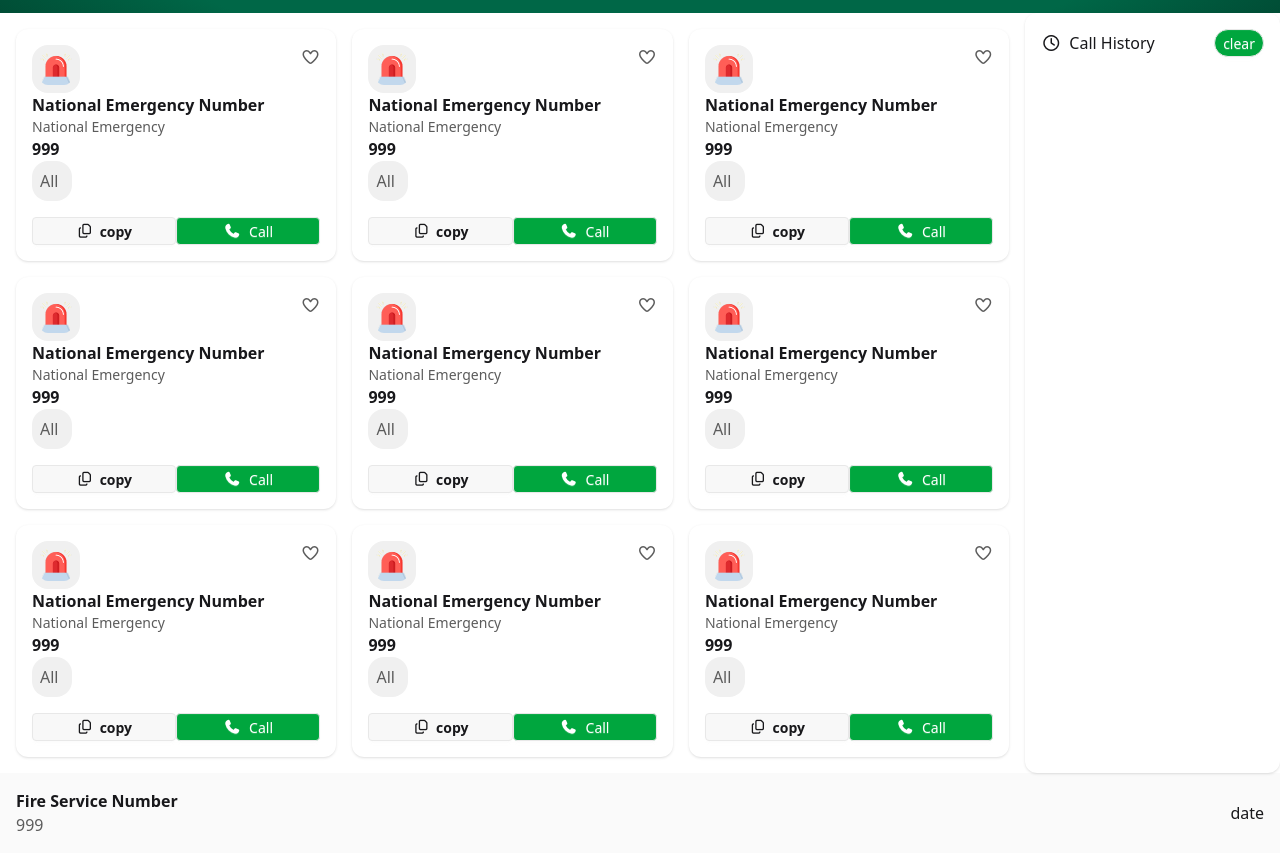
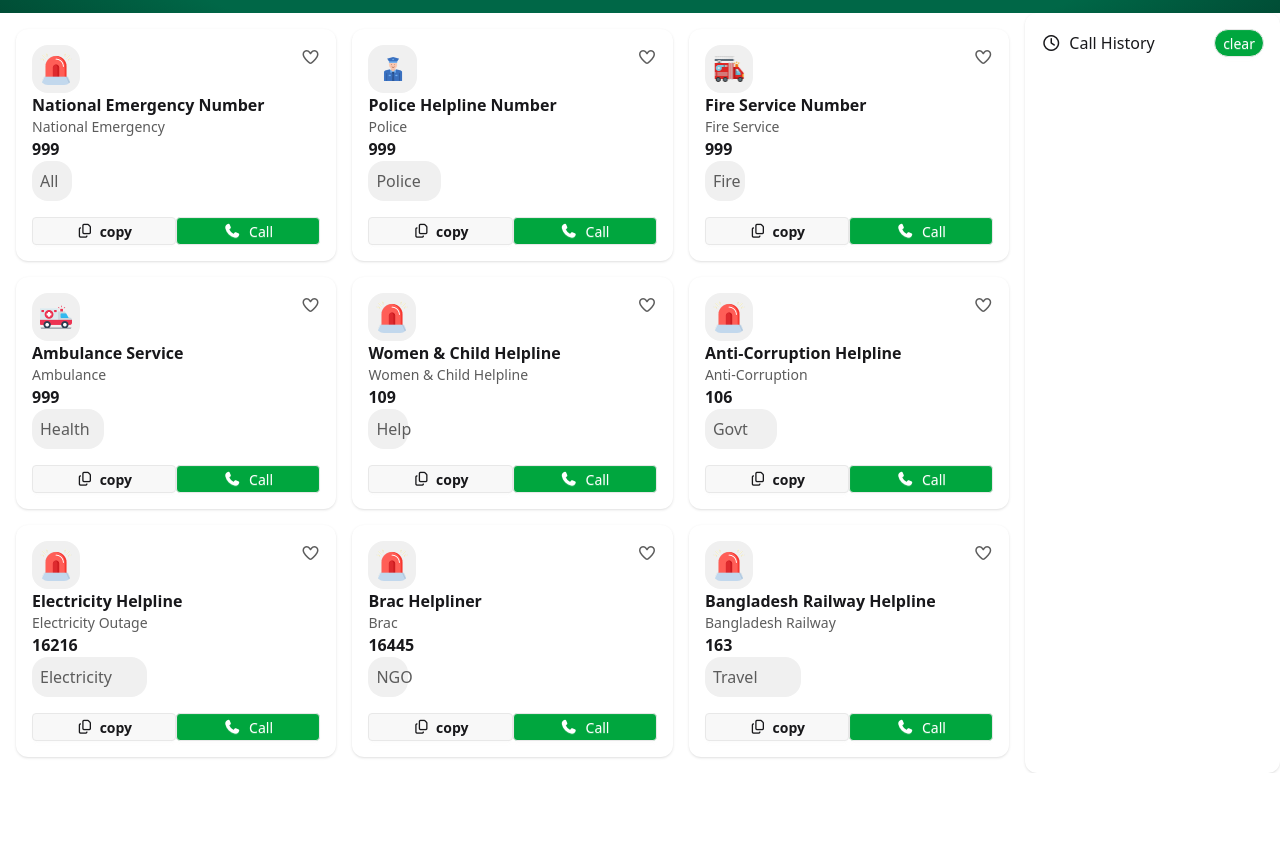
Before and after one commit to mehedi-hassan7616/emergency-hotline, a plain HTML site: page index.html in a window 1280 px wide. Shown: the part 223-1076 px from the top of the page. After the commit the page ends 996 px from the top, so only its background shows below. Drawn offline with nearby package versions, Linux system fonts and the light colour scheme.

Commit message:
make coppy button and clear btn

```diff
--- a/index.html
+++ b/index.html
@@ -43,10 +43,9 @@
                 <button
                   class="flex gap-2 bg-[#00A63E] text-[#ffffff] font-medium py-1 px-2 rounded-3xl"
                 >
-                  <p>0</p>
+                  <p id="copy-count">0</p>
                   <span>copy</span>
                 </button>
-              </div>
             </div>
           </div>
         </div>
@@ -91,7 +90,118 @@
           </div>
           <div class="flex ">
             <div class="w-full">
-              <button class="btn h-7 w-full">
+              <button  class="copy-btn btn h-7 w-full">
+                <i class="copy fa-regular fa-copy"></i> copy
+              </button>
+            </div>
+            <div class="w-full">
+              <button id=""
+                class="call-1 call flex gap-2 bg-[#00A63E] text-[#ffffff] font-light py-1 px-2 btn h-7 w-full"
+              >
+                <i  class="fa-solid fa-phone"></i>Call
+              </button>
+            </div>
+          </div>
+        </div>
+
+        <!-- card-1 end -->
+        <!-- card-2 -->
+        <!-- acording to card Number -->
+        <!-- card-1      -->
+        <div class="card p-4 bg-[#ffffff] shadow-sm rounded-xl">
+          <div class="flex justify-between">
+            <img
+              class="Emergency h-12 p-2 rounded-2xl bg-[#f0f0f0]"
+              src="assets/police.png"
+              alt=""
+            />
+            <p class=" ">
+              <i class="text-[#5c5c5c] fa-regular fa-heart heart"></i>
+            </p>
+          </div>
+          <div class="mb-4">
+            <h3 class="font-bold">Police Helpline Number</h3>
+            <p class="text-sm text-[#5c5c5c]">Police</p>
+            <h2 class="font-bold">999</h2>
+            <p class="w-1/4 p-2 bg-[#f0f0f0] rounded-2xl text-[#5c5c5c]">Police</p>
+          </div>
+          <div class="flex ">
+            <div class="w-full">
+              <button class="copy-btn  btn h-7 w-full">
+                <i class="copy fa-regular fa-copy"></i> copy
+              </button>
+            </div>
+            <div class="w-full">
+              <button
+                class="call flex gap-2 bg-[#00A63E] text-[#ffffff] font-light py-1 px-2 btn h-7 w-full"
+              >
+                <i class="fa-solid fa-phone"></i>Call
+              </button>
+            </div>
+          </div>
+        </div>
+
+        <!-- card-2 end -->
+        <!-- card-3 -->
+        <!-- acording to card Number -->
+        <!-- card-3      -->
+        <div class="card p-4 bg-[#ffffff] shadow-sm rounded-xl">
+          <div class="flex justify-between">
+            <img
+              class="Emergency h-12 p-2 rounded-2xl bg-[#f0f0f0]"
+              src="assets/fire-service.png"
+              alt=""
+            />
+            <p class=" ">
+              <i class="text-[#5c5c5c] fa-regular fa-heart heart"></i>
+            </p>
+          </div>
+          <div class="mb-4">
+            <h3 class="font-bold">Fire Service Number</h3>
+            <p class="text-sm text-[#5c5c5c]">Fire Service</p>
+            <h2 class="font-bold">999</h2>
+            <p class="w-10 p-2 bg-[#f0f0f0] rounded-2xl text-[#5c5c5c]">Fire</p>
+          </div>
+          <div class="flex ">
+            <div class="w-full">
+              <button class="copy-btn btn h-7 w-full">
+                <i class="copy fa-regular fa-copy"></i> copy
+              </button>
+            </div>
+            <div class="w-full">
+              <button
+                class="call flex gap-2 bg-[#00A63E] text-[#ffffff] font-light py-1 px-2 btn h-7 w-full"
+              >
+                <i class="fa-solid fa-phone"></i>Call
+              </button>
+            </div>
+          </div>
+        </div>
+
+        <!-- card-3 end -->
+        <!-- card-2 -->
+        <!-- acording to card Number -->
+        <!-- card-4      -->
+        <div class="card p-4 bg-[#ffffff] shadow-sm rounded-xl">
+          <div class="flex justify-between">
+            <img
+              class="Emergency h-12 p-2 rounded-2xl bg-[#f0f0f0]"
+              src="assets/ambulance.png"
+              alt=""
+            />
+            <p class=" ">
+              <i class="text-[#5c5c5c] fa-regular fa-heart heart"></i>
+            </p>
+          </div>
+          <div class="mb-4">
+            <h3 class="font-bold">Ambulance Service</h3>
+            <p class="text-sm text-[#5c5c5c]">Ambulance</p>
+            <h2 class="font-bold">999</h2>
+            <p class="w-1/4 p-2 bg-[#f0f0f0] rounded-2xl text-[#5c5c5c]">Health</p>
+          </div>
+          <div class="flex ">
+            <div class="w-full">
+              <button class=" copy-btn btn h-7 w-full">
                 <i class="copy fa-regular fa-copy"></i> copy
               </button>
             </div>
@@ -121,14 +231,14 @@
             </p>
           </div>
           <div class="mb-4">
-            <h3 class="font-bold">National Emergency Number</h3>
-            <p class="text-sm text-[#5c5c5c]">National Emergency</p>
-            <h2 class="font-bold">999</h2>
-            <p class="w-10 p-2 bg-[#f0f0f0] rounded-2xl text-[#5c5c5c]">All</p>
+            <h3 class="font-bold">Women & Child Helpline</h3>
+            <p class="text-sm text-[#5c5c5c]">Women & Child Helpline</p>
+            <h2 class="font-bold">109</h2>
+            <p class="w-10 p-2 bg-[#f0f0f0] rounded-2xl text-[#5c5c5c]">Help</p>
           </div>
           <div class="flex ">
             <div class="w-full">
-              <button class="btn h-7 w-full">
+              <button class="copy-btn btn h-7 w-full">
                 <i class="copy fa-regular fa-copy"></i> copy
               </button>
             </div>
@@ -158,14 +268,51 @@
             </p>
           </div>
           <div class="mb-4">
-            <h3 class="font-bold">National Emergency Number</h3>
-            <p class="text-sm text-[#5c5c5c]">National Emergency</p>
-            <h2 class="font-bold">999</h2>
-            <p class="w-10 p-2 bg-[#f0f0f0] rounded-2xl text-[#5c5c5c]">All</p>
+            <h3 class="font-bold">Anti-Corruption Helpline</h3>
+            <p class="text-sm text-[#5c5c5c]">Anti-Corruption</p>
+            <h2 class="font-bold">106</h2>
+            <p class="w-1/4 p-2 bg-[#f0f0f0] rounded-2xl text-[#5c5c5c]">Govt</p>
           </div>
           <div class="flex ">
             <div class="w-full">
-              <button class="btn h-7 w-full">
+              <button class="copy-btn btn h-7 w-full">
+                <i class="copy fa-regular fa-copy"></i> copy
+              </button>
+            </div>
+            <div class="w-full">
+              <button
+                class="call flex gap-2 bg-[#00A63E] text-[#ffffff] font-light py-1 px-2 btn h-7 w-full"
+              >
+                <i class="fa-solid fa-phone"></i>Call
+              </button>
+            </div>
+          </div>
+        </div>
+
+        <!-- card-6 end -->
+        <!-- card-2 -->
+        <!-- acording to card Number -->
+        <!-- card-7      -->
+        <div class="card p-4 bg-[#ffffff] shadow-sm rounded-xl">
+          <div class="flex justify-between">
+            <img
+              class="Emergency h-12 p-2 rounded-2xl bg-[#f0f0f0]"
+              src="assets/emergency.png"
+              alt=""
+            />
+            <p class=" ">
+              <i class="text-[#5c5c5c] fa-regular fa-heart heart"></i>
+            </p>
+          </div>
+          <div class="mb-4">
+            <h3 class="font-bold">Electricity Helpline</h3>
+            <p class="text-sm text-[#5c5c5c]">Electricity Outage</p>
+            <h2 class="font-bold">16216</h2>
+            <p class="w-2/5 p-2 bg-[#f0f0f0] rounded-2xl text-[#5c5c5c]">Electricity</p>
+          </div>
+          <div class="flex ">
+            <div class="w-full">
+              <button class="copy-btn btn h-7 w-full">
                 <i class="copy fa-regular fa-copy"></i> copy
               </button>
             </div>
@@ -182,7 +329,7 @@
         <!-- card-1 end -->
         <!-- card-2 -->
         <!-- acording to card Number -->
-        <!-- card-1      -->
+        <!-- card-8      -->
         <div class="card p-4 bg-[#ffffff] shadow-sm rounded-xl">
           <div class="flex justify-between">
             <img
@@ -195,14 +342,14 @@
             </p>
           </div>
           <div class="mb-4">
-            <h3 class="font-bold">National Emergency Number</h3>
-            <p class="text-sm text-[#5c5c5c]">National Emergency</p>
-            <h2 class="font-bold">999</h2>
-            <p class="w-10 p-2 bg-[#f0f0f0] rounded-2xl text-[#5c5c5c]">All</p>
+            <h3 class="font-bold">Brac Helpliner</h3>
+            <p class="text-sm text-[#5c5c5c]">Brac</p>
+            <h2 class="font-bold">16445</h2>
+            <p class="w-10 p-2 bg-[#f0f0f0] rounded-2xl text-[#5c5c5c]">NGO</p>
           </div>
           <div class="flex ">
             <div class="w-full">
-              <button class="btn h-7 w-full">
+              <button class=" copy-btn btn h-7 w-full">
                 <i class="copy fa-regular fa-copy"></i> copy
               </button>
             </div>
@@ -219,7 +366,7 @@
         <!-- card-1 end -->
         <!-- card-2 -->
         <!-- acording to card Number -->
-        <!-- card-1      -->
+        <!-- card-9     -->
         <div class="card p-4 bg-[#ffffff] shadow-sm rounded-xl">
           <div class="flex justify-between">
             <img
@@ -232,162 +379,14 @@
             </p>
           </div>
           <div class="mb-4">
-            <h3 class="font-bold">National Emergency Number</h3>
-            <p class="text-sm text-[#5c5c5c]">National Emergency</p>
-            <h2 class="font-bold">999</h2>
-            <p class="w-10 p-2 bg-[#f0f0f0] rounded-2xl text-[#5c5c5c]">All</p>
+            <h3 class="font-bold">Bangladesh Railway Helpline </h3>
+            <p class="text-sm text-[#5c5c5c]">Bangladesh Railway</p>
+            <h2 class="font-bold">163</h2>
+            <p class="w-1/3 p-2 bg-[#f0f0f0] rounded-2xl text-[#5c5c5c]">Travel</p>
           </div>
           <div class="flex ">
             <div class="w-full">
-              <button class="btn h-7 w-full">
-                <i class="copy fa-regular fa-copy"></i> copy
-              </button>
-            </div>
-            <div class="w-full">
-              <button
-                class="call flex gap-2 bg-[#00A63E] text-[#ffffff] font-light py-1 px-2 btn h-7 w-full"
-              >
-                <i class="fa-solid fa-phone"></i>Call
-              </button>
-            </div>
-          </div>
-        </div>
-
-        <!-- card-1 end -->
-        <!-- card-2 -->
-        <!-- acording to card Number -->
-        <!-- card-1      -->
-        <div class="card p-4 bg-[#ffffff] shadow-sm rounded-xl">
-          <div class="flex justify-between">
-            <img
-              class="Emergency h-12 p-2 rounded-2xl bg-[#f0f0f0]"
-              src="assets/emergency.png"
-              alt=""
-            />
-            <p class=" ">
-              <i class="text-[#5c5c5c] fa-regular fa-heart heart"></i>
-            </p>
-          </div>
-          <div class="mb-4">
-            <h3 class="font-bold">National Emergency Number</h3>
-            <p class="text-sm text-[#5c5c5c]">National Emergency</p>
-            <h2 class="font-bold">999</h2>
-            <p class="w-10 p-2 bg-[#f0f0f0] rounded-2xl text-[#5c5c5c]">All</p>
-          </div>
-          <div class="flex ">
-            <div class="w-full">
-              <button class="btn h-7 w-full">
-                <i class="copy fa-regular fa-copy"></i> copy
-              </button>
-            </div>
-            <div class="w-full">
-              <button
-                class="call flex gap-2 bg-[#00A63E] text-[#ffffff] font-light py-1 px-2 btn h-7 w-full"
-              >
-                <i class="fa-solid fa-phone"></i>Call
-              </button>
-            </div>
-          </div>
-        </div>
-
-        <!-- card-1 end -->
-        <!-- card-2 -->
-        <!-- acording to card Number -->
-        <!-- card-1      -->
-        <div class="card p-4 bg-[#ffffff] shadow-sm rounded-xl">
-          <div class="flex justify-between">
-            <img
-              class="Emergency h-12 p-2 rounded-2xl bg-[#f0f0f0]"
-              src="assets/emergency.png"
-              alt=""
-            />
-            <p class=" ">
-              <i class="text-[#5c5c5c] fa-regular fa-heart heart"></i>
-            </p>
-          </div>
-          <div class="mb-4">
-            <h3 class="font-bold">National Emergency Number</h3>
-            <p class="text-sm text-[#5c5c5c]">National Emergency</p>
-            <h2 class="font-bold">999</h2>
-            <p class="w-10 p-2 bg-[#f0f0f0] rounded-2xl text-[#5c5c5c]">All</p>
-          </div>
-          <div class="flex ">
-            <div class="w-full">
-              <button class="btn h-7 w-full">
-                <i class="copy fa-regular fa-copy"></i> copy
-              </button>
-            </div>
-            <div class="w-full">
-              <button
-                class="call flex gap-2 bg-[#00A63E] text-[#ffffff] font-light py-1 px-2 btn h-7 w-full"
-              >
-                <i class="fa-solid fa-phone"></i>Call
-              </button>
-            </div>
-          </div>
-        </div>
-
-        <!-- card-1 end -->
-        <!-- card-2 -->
-        <!-- acording to card Number -->
-        <!-- card-1      -->
-        <div class="card p-4 bg-[#ffffff] shadow-sm rounded-xl">
-          <div class="flex justify-between">
-            <img
-              class="Emergency h-12 p-2 rounded-2xl bg-[#f0f0f0]"
-              src="assets/emergency.png"
-              alt=""
-            />
-            <p class=" ">
-              <i class="text-[#5c5c5c] fa-regular fa-heart heart"></i>
-            </p>
-          </div>
-          <div class="mb-4">
-            <h3 class="font-bold">National Emergency Number</h3>
-            <p class="text-sm text-[#5c5c5c]">National Emergency</p>
-            <h2 class="font-bold">999</h2>
-            <p class="w-10 p-2 bg-[#f0f0f0] rounded-2xl text-[#5c5c5c]">All</p>
-          </div>
-          <div class="flex ">
-            <div class="w-full">
-              <button class="btn h-7 w-full">
-                <i class="copy fa-regular fa-copy"></i> copy
-              </button>
-            </div>
-            <div class="w-full">
-              <button
-                class="call flex gap-2 bg-[#00A63E] text-[#ffffff] font-light py-1 px-2 btn h-7 w-full"
-              >
-                <i class="fa-solid fa-phone"></i>Call
-              </button>
-            </div>
-          </div>
-        </div>
-
-        <!-- card-1 end -->
-        <!-- card-2 -->
-        <!-- acording to card Number -->
-        <!-- card-1      -->
-        <div class="card p-4 bg-[#ffffff] shadow-sm rounded-xl">
-          <div class="flex justify-between">
-            <img
-              class="Emergency h-12 p-2 rounded-2xl bg-[#f0f0f0]"
-              src="assets/emergency.png"
-              alt=""
-            />
-            <p class=" ">
-              <i class="text-[#5c5c5c] fa-regular fa-heart heart"></i>
-            </p>
-          </div>
-          <div class="mb-4">
-            <h3 class="font-bold">National Emergency Number</h3>
-            <p class="text-sm text-[#5c5c5c]">National Emergency</p>
-            <h2 class="font-bold">999</h2>
-            <p class="w-10 p-2 bg-[#f0f0f0] rounded-2xl text-[#5c5c5c]">All</p>
-          </div>
-          <div class="flex ">
-            <div class="w-full">
-              <button class="btn h-7 w-full">
+              <button class="copy-btn btn h-7 w-full">
                 <i class="copy fa-regular fa-copy"></i> copy
               </button>
             </div>
@@ -418,9 +417,9 @@
               <i class="fa-regular fa-clock"></i>
               <p>Call History</p>
             </div>
-            <div class="clear">
+            <div id="clear">
               <button
-                class="clear flex gap-2 bg-[#00A63E] text-[#ffffff] font-medium py-1 px-2 btn h-7 w-full rounded-3xl"
+                class=" flex gap-2 bg-[#00A63E] text-[#ffffff] font-medium py-1 px-2 btn h-7 w-full rounded-3xl"
               >
                 clear
               </button>
@@ -444,12 +443,7 @@
       </div>
     </main>
 
-<div class="flex justify-between items-center bg-[#fafafa] p-4 rounded-2">
-  <div><h1 class="font-bold">Fire Service Number</h1>
-       <p class="text-[#5c5c5c]">999</p>
-</div>
-  <div>date</div>
-</div>
+
 
 <script src="index.js"></script>
   </body>
```
Also changed, not shown: index.js (+88 -40 lines).
